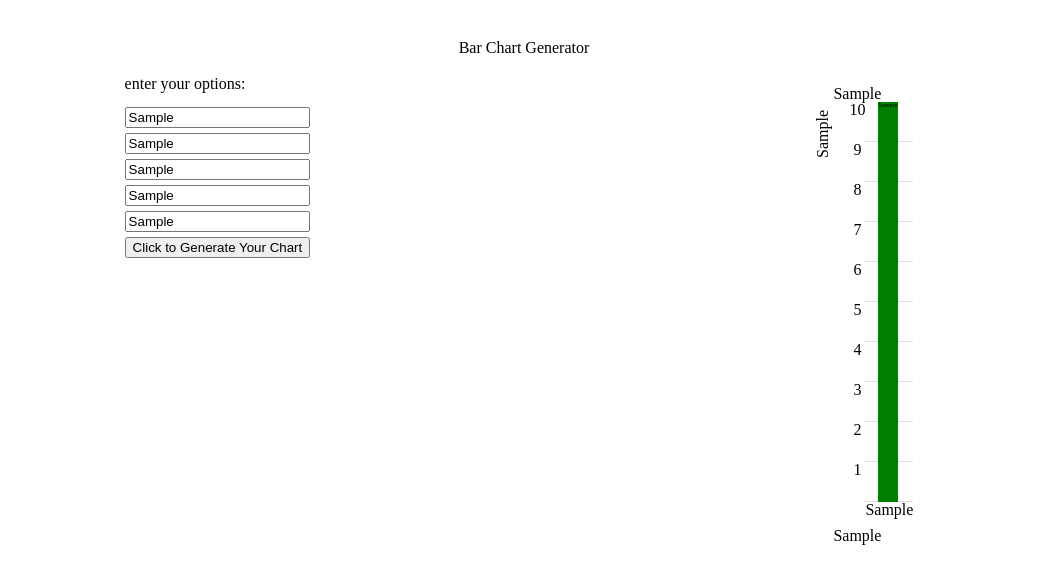
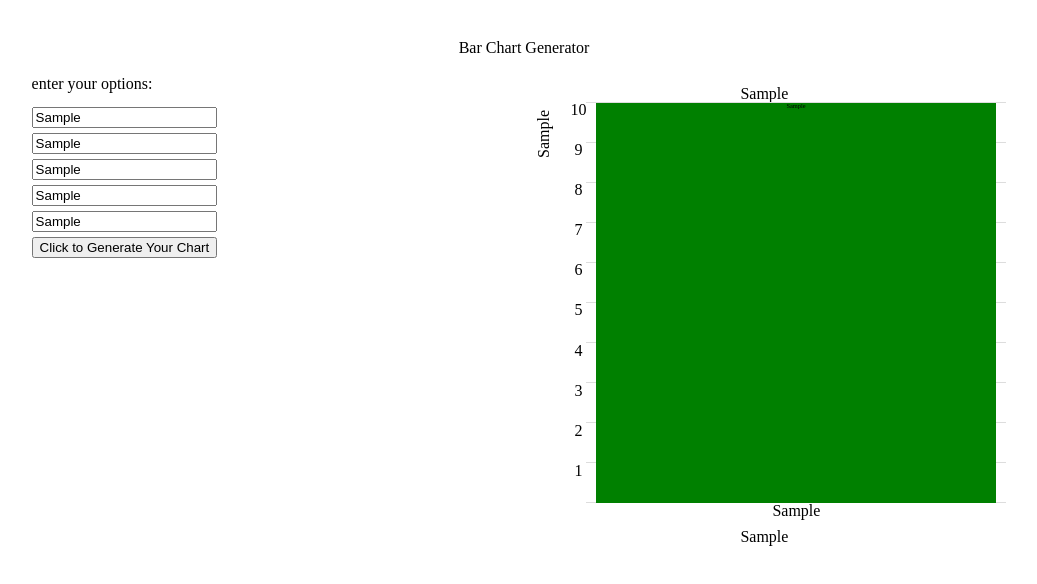
Before and after one commit to josepwil/bar-chart-project, a website: page index.html in a window 1280 px wide. Both pictures are taken after typing "Sample", "Sample", "Sample", "Sample", "Sample" into the empty fields and a click on the button "Click to Generate Your Chart". Shown: the whole page, without its empty margins (116-1153 px from the left). Drawn offline with Linux system fonts and the light colour scheme.

Commit message:
add top border to graphGrid also made the graph and bars wider

```diff
--- a/project.js
+++ b/project.js
@@ -53,8 +53,10 @@ const drawBarChart = function (data, options) {
   let graphGrid = document.createElement('div');
   graphGrid.setAttribute('id', 'graphGrid');
   graphGrid.classList.add('graphGrid');
+  // work out width for each grid column (400 because we want grid to be that size)
+  let columnSize = 400 / data.length
     // dynamically add number of columns
-  graphGrid.setAttribute("style", `	grid-template-columns: repeat(${data.length}, 20px)`);
+  graphGrid.setAttribute("style", `	grid-template-columns: repeat(${data.length}, ${columnSize}px)`);
   graphContainer.append(graphGrid);
   graphGrid = document.querySelector('#graphGrid');
 
@@ -71,8 +73,9 @@ const drawBarChart = function (data, options) {
 
     let bar = document.createElement('div');
     bar.classList.add('bar');
-    bar.setAttribute("style", `height:${barHeight}%`)
+    bar.setAttribute("style", `height:${barHeight}%`);
     graphGrid.append(bar);
+    bar.style.width = `${columnSize}px`;
 
     // add value inside of bar
     let valInBar = document.createElement('p');
@@ -80,6 +83,7 @@ const drawBarChart = function (data, options) {
     bar.append(valInBar);
     bar.classList.add('valInBar')
   }
+
   // dynamically change title
   let generatedTitle = document.querySelector('#generatedTitle');
   generatedTitle.innerText = options.title;
--- a/style.css
+++ b/style.css
@@ -32,12 +32,15 @@ form {
     #ddd,
     #ddd 1px,
     #fff 1px,
-    #fff 10%
-  );
+		#fff 10%
+	);
+	border-bottom: solid;
+	border-bottom-width: 1px;
+	border-bottom-color: #ddd;
+	justify-items: center;
 }
 
 .bar {
-	width: 20px;
 	background: green;
 	margin: 0px 5px;
 }
```
